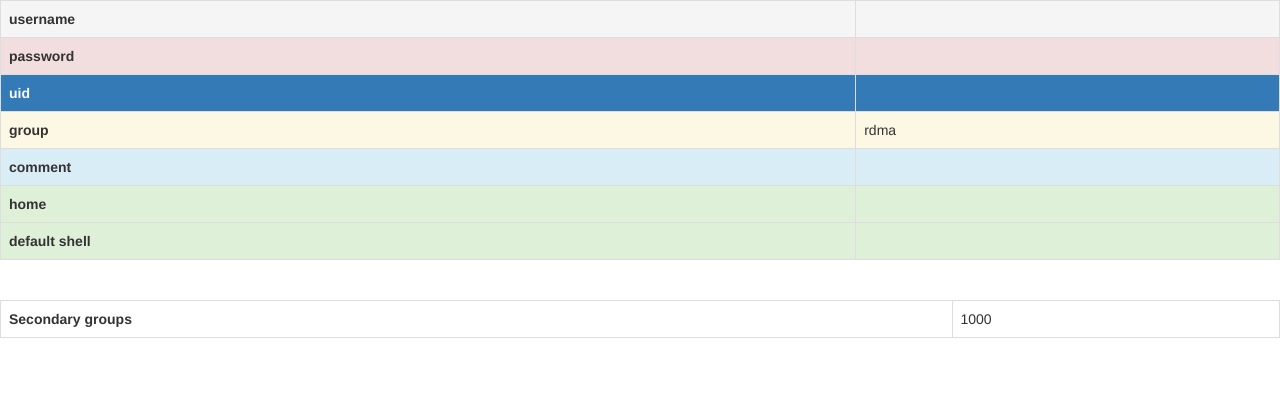
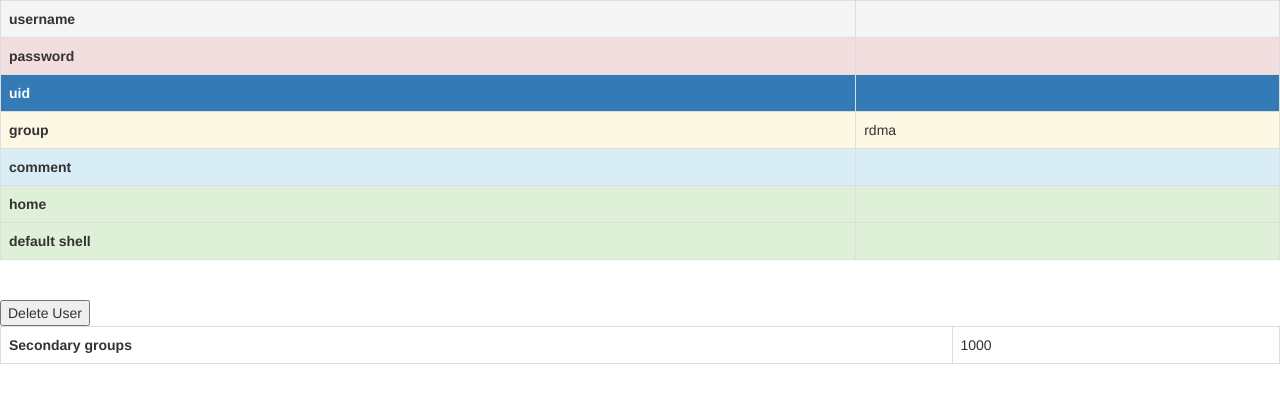
Before and after one commit to mohamed-elalem/PHP-RH, a PHP site: page /userdetails.php in a window 1280 px wide. Shown: the top 403 px of the page. Run offline with PHP 8.4, Linux system fonts and the light colour scheme; data that the repository does not hold is empty; some libraries are stand-ins or nearby versions.

Commit message:
edit userdetails

```diff
--- a/oursite.com/userdetails.php
+++ b/oursite.com/userdetails.php
@@ -59,7 +59,9 @@ $default_shell=$line[6];
 
 
 </table> <br>
-
+<form class="" action="deleteuser.php" method="post">
+		<button type="submit" name="delete_user" value="<?=$username?>">Delete User</button>
+</form>
 
 
 </div>
```
